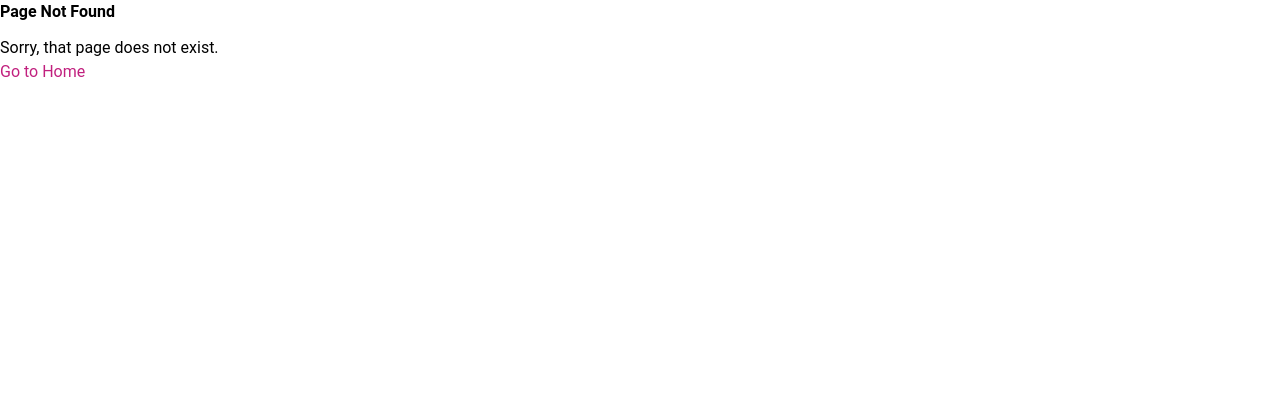
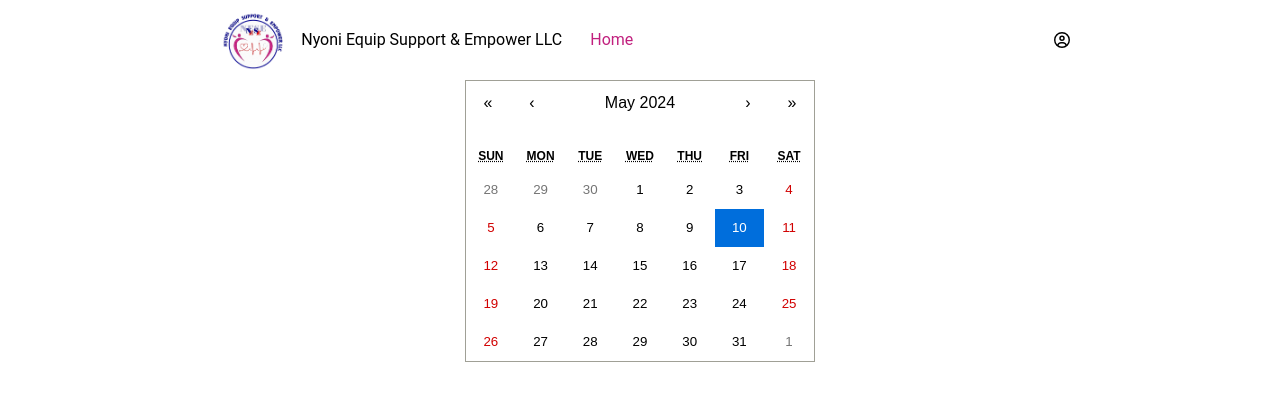
Before and after one commit to kariuki-joseph/nyoni-equip-and-empower-llc, a React (Vite) app: page /admin in a window 1280 px wide. Before the commit this address had no page. Shown: the top 400 px of the page. Built offline with nearby package versions, Linux system fonts and the light colour scheme.

Commit message:
split pages and components

```diff
--- a/package.json
+++ b/package.json
@@ -11,6 +11,7 @@
   },
   "dependencies": {
     "react": "^18.2.0",
+    "react-calendar": "^5.0.0",
     "react-dom": "^18.2.0",
     "react-icons": "^5.2.1",
     "react-router-dom": "^6.23.0"
--- a/src/App.css
+++ b/src/App.css
@@ -7,4 +7,5 @@
 #root {
   font-family: 'Roboto', sans-serif;
   max-width: 1280px;
+  margin: 0px auto;
 }
--- a/src/App.jsx
+++ b/src/App.jsx
@@ -9,6 +9,9 @@ import ACLS from "./assets/pages/ACLS";
 import CPRTraining from "./assets/pages/CPRTraining";
 import NotFound from "./assets/pages/NotFound";
 import SignIn from "./assets/pages/SignIn";
+import AdminDashboard from "./assets/pages/AdminDashboard";
+import AdminProfile from "./assets/pages/AdminProfile";
+import UserProfile from "./assets/pages/UserProfile";
 
 function App() {
   return (
@@ -21,6 +24,9 @@ function App() {
         <Route path="/cpr-training" element={<CPRTraining />} />
         <Route path="/signup" element={<SignUp />} />
         <Route path="/signin" element={<SignIn />} />
+        <Route path="/admin" element={<AdminDashboard />} />
+        <Route path="/admin/profile" element={<AdminProfile />} />
+        <Route path="/user/profile" element={<UserProfile />} />
         <Route path="*" element={<NotFound />} />
       </Routes>
     </Router>
--- /dev/null
+++ b/src/assets/components/AdminCalendar.jsx
@@ -0,0 +1,33 @@
+import React, { useState } from "react";
+import Calendar from "react-calendar";
+import 'react-calendar/dist/Calendar.css';
+import '../styles/AdminCalendar.css';
+
+export default function AdminCalendar() {
+  const [value, setValue] = useState(new Date());
+
+  function onChange(nextValue) {
+    setValue(nextValue);
+  }
+
+  return (
+    <div className="flex justify-center">
+      <Calendar
+        className={"w"}
+        onChange={onChange}
+        defaultView="month"
+        calendarType="gregory"
+        value={value}
+        tileClassName={({ activeStartDate, date, view }) =>
+          view === "month" && date.getDate() === value.getDate() && date.getMonth() === value.getMonth() && date.getFullYear() === value.getFullYear()
+            ? "react-calendar__tile--active"
+            : null
+        }
+        tileActiveStartDate={value}
+        navigationLabel={({ date, view, label }) =>
+          view === "century" || view === "decade" || view === "year" ? null : label
+        }
+      />
+    </div>
+  );
+}
--- /dev/null
+++ b/src/assets/components/AdminNavbar.jsx
@@ -0,0 +1,40 @@
+import { NavLink, redirect } from "react-router-dom";
+import logo from "../../assets/images/logo.png";
+import { FaRegCircleUser } from "react-icons/fa6";
+
+
+
+export default function AdminNavbar() {
+  const routes = [
+    { name: "Home", path: "/admin" },
+  ];
+  return (
+    <div>
+      <div className="flex justify-around flex-shrink items-center">
+        <div className="flex items-center space-x-5">
+          <NavLink to={"/admin"} className="flex items-center mr-2">
+            <img src={logo} className="w-[91px] h-20" alt="Nyoni LLC Logo" />
+
+            <span>Nyoni Equip Support & Empower LLC</span>
+          </NavLink>
+          {routes.map((route, index) => (
+            <NavLink
+              key={index}
+              to={route.path}
+              className={({ isActive }) => (isActive ? "text-primary" : "")}
+            >
+              {route.name}
+            </NavLink>
+          ))}
+        </div>
+
+        <NavLink
+          to={"/admin/profile"}
+          className={({ isActive }) => (isActive ? "text-primary" : "")}
+        >
+          <FaRegCircleUser/>
+        </NavLink>
+      </div>
+    </div>
+  )
+}
--- /dev/null
+++ b/src/assets/components/Profile.jsx
@@ -0,0 +1,7 @@
+export default function Profile() {
+  return (
+    <div>
+        User Profile
+    </div>
+  )
+}
--- /dev/null
+++ b/src/assets/pages/AdminDashboard.jsx
@@ -0,0 +1,12 @@
+import AdminCalendar from "../components/AdminCalendar";
+import AdminNavbar from "../components/AdminNavbar";
+
+export default function AdminDashboard() {
+  return (
+    <div>
+      <AdminNavbar />
+
+      <AdminCalendar/>
+    </div>
+  )
+}
--- /dev/null
+++ b/src/assets/pages/AdminProfile.jsx
@@ -0,0 +1,12 @@
+import Profile from "../components/Profile";
+import AdminDashboard from "./AdminDashboard";
+
+export default function AdminProfile() {
+  return (
+    <div>
+      <AdminDashboard />
+
+      <Profile />
+    </div>
+  );
+}
--- /dev/null
+++ b/src/assets/pages/UserProfile.jsx
@@ -0,0 +1,9 @@
+import Profile from "../components/Profile";
+
+export default function UserProfile() {
+  return (
+    <div>
+      <Profile />
+    </div>
+  )
+}
```
Also changed, not shown: src/assets/styles/AdminCalendar.css (added), 1 other file (tests, documents, lock files or other folders).
